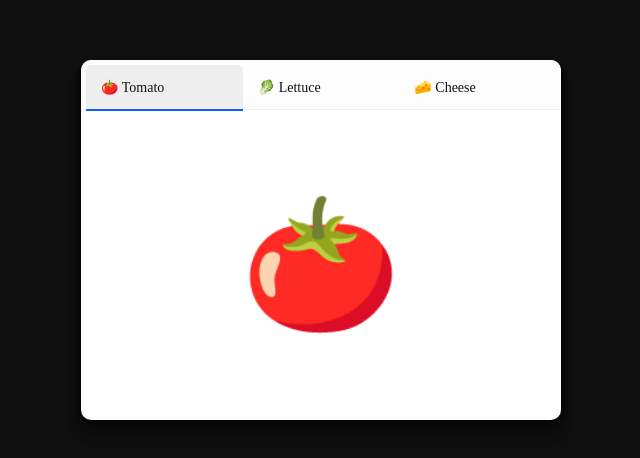
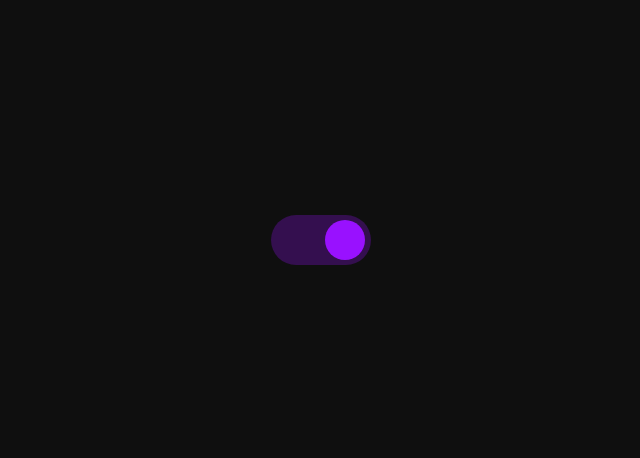
Before and after one commit to DefineXX/Motion_Experimental, a React (Vite) app: page / in a window 1280 px wide. Shown: the part 160-618 px from the top of the page, without its empty margins (319-959 px from the left). Built offline with nearby package versions, Linux system fonts and the light colour scheme; a web font is replaced by a local one.

Commit message:
Layout Animation: Toggle using flexbox

```diff
--- a/src/App.jsx
+++ b/src/App.jsx
@@ -1,11 +1,11 @@
-import SharedLayout from './components/SharedLayout/SharedLayout';
+import Toggle from './components/Layout/Toggle/Toggle';
 
 import './index.css';
 
 function App() {
   return (
     <div className="container">
-      <SharedLayout />
+      <Toggle />
     </div>
   );
 }
--- /dev/null
+++ b/src/components/Layout/Toggle/Toggle.jsx
@@ -0,0 +1,26 @@
+import { useState } from 'react';
+import { motion } from 'motion/react';
+
+import style from './Toggle.module.css';
+
+const Toggle = () => {
+  const [isOn, setIsOn] = useState(false);
+
+  const toggleSwitch = () => setIsOn(!isOn);
+
+  return (
+    <button
+      className={style['toggle-container']}
+      style={{ justifyContent: 'flex-' + (isOn ? 'start' : 'end') }}
+      onClick={toggleSwitch}
+    >
+      <motion.div
+        className={style['toggle']}
+        layout
+        transition={{ type: 'spring', visualDuration: 0.2, bounce: 0.3 }}
+      />
+    </button>
+  );
+};
+
+export default Toggle;
--- /dev/null
+++ b/src/components/Layout/Toggle/Toggle.module.css
@@ -0,0 +1,16 @@
+.toggle-container {
+  width: 100px;
+  height: 50px;
+  background-color: #9911ff44;
+  border-radius: 50px;
+  cursor: pointer;
+  display: flex;
+  align-items: center;
+}
+
+.toggle {
+  width: 40px;
+  height: 40px;
+  border-radius: 50%;
+  background-color: #9911ff;
+}
```
Also changed, not shown: src/components/Stagger/Stagger.jsx (added, +32 -0 lines), src/components/Stagger/Stagger.module.css (added, +18 -0 lines), src/components/Layout/SharedLayout/SharedLayout.jsx (renamed from src/components/SharedLayout/SharedLayout.jsx), src/components/Layout/SharedLayout/SharedLayout.module.css (renamed from src/components/SharedLayout/SharedLayout.module.css).
